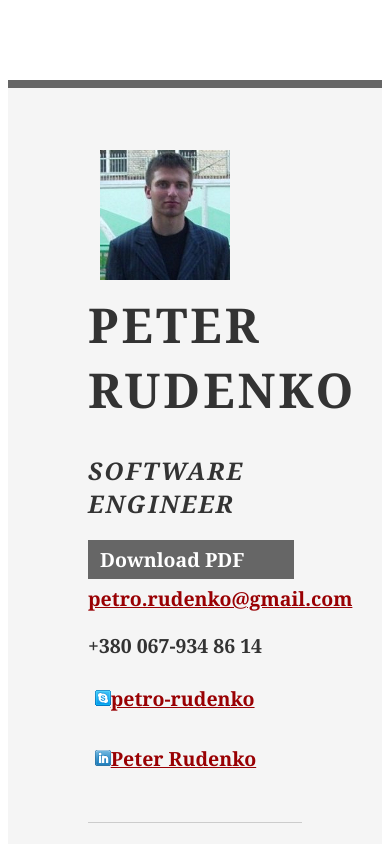
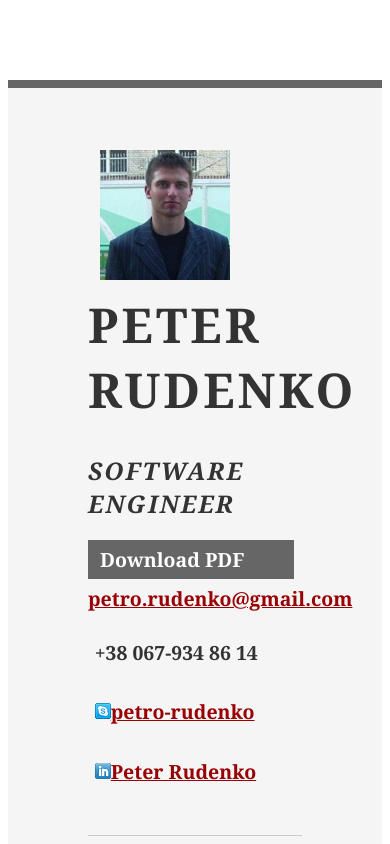
Before and after one commit to petro-rudenko/petro-rudenko.github.com, a plain HTML site: page index.html in a window 390 px wide. Shown: the top 844 px of the page. Drawn offline with Linux system fonts and the light colour scheme; a small style sheet from the web is missing.

Commit message:
phone error

```diff
--- a/index.html
+++ b/index.html
@@ -29,7 +29,7 @@
 					<div class="contact-info">
 						<h3><a id="pdf" href="http://dl.dropbox.com/u/59483406/PeterRudenkoCV.pdf">Download PDF</a></h3>
 						<h3><a href="mailto:petro.rudenko@gmail.com">petro.rudenko@gmail.com</a></h3>
-						<h3>+380 067-934 86 14</h3>
+						<h3 class="cph">+38 067-934 86 14</h3>
 						<h3 class="cph"><a href="skype:petro-rudenko?add"><img src="./src/Skype_icon.png" alt="skype-logo">petro-rudenko</a></h3>
 						<h3 class="cph"><a href="http://ua.linkedin.com/pub/peter-rudenko/16/9b4/932" target="_blank"><img src="./src/linkedin.png" alt="linkedin logo">Peter Rudenko</a>
 					</div><!--// .contact-info -->
```
